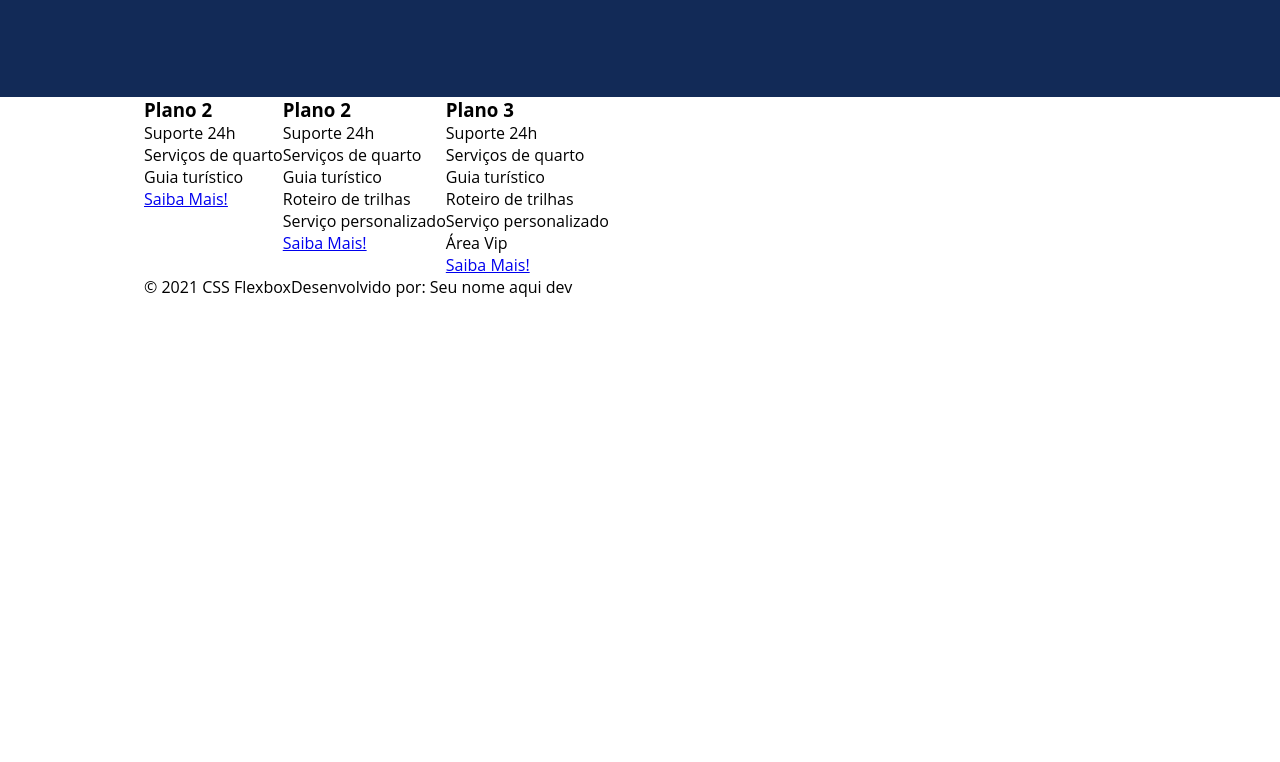
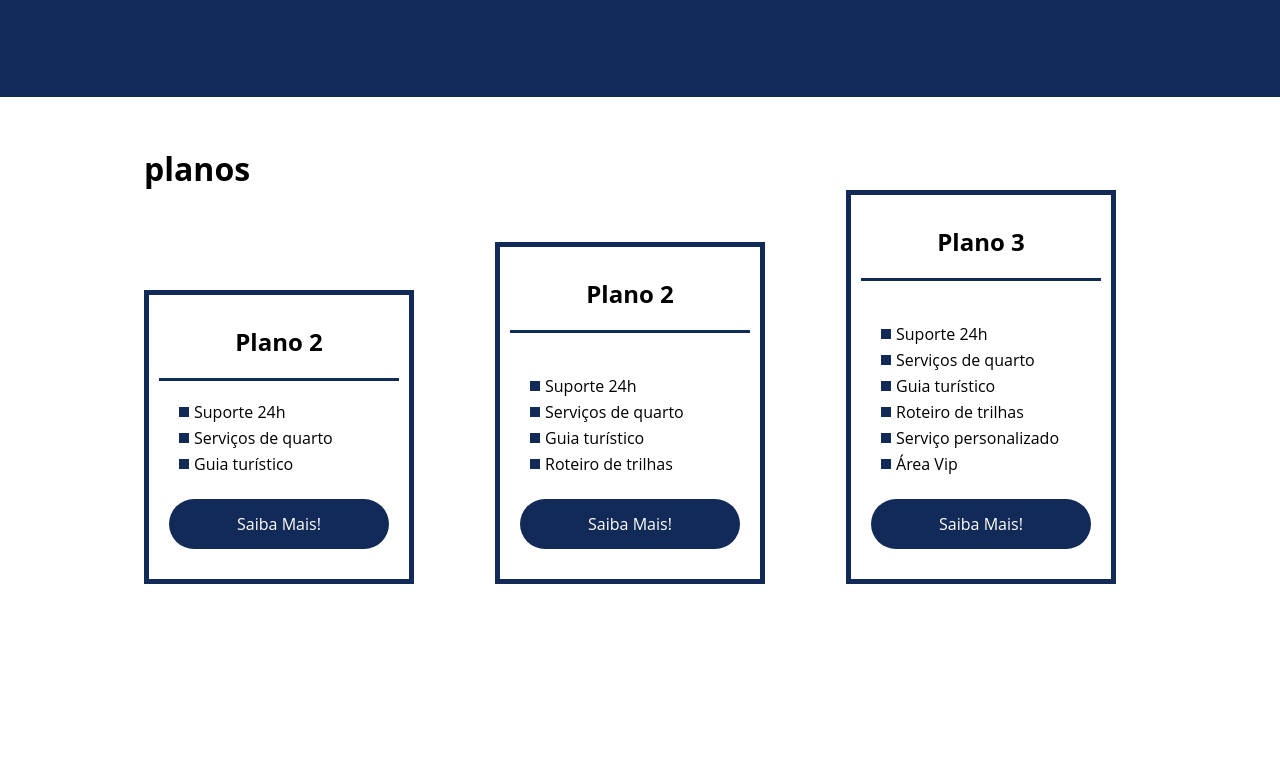
Before and after one commit to LuPeBreak/flex-turismo, a plain HTML site: page index.html in a window 1280 px wide. Shown: the part 1618-2380 px from the top of the page. Before the commit the page ends 1916 px from the top, so only its background shows below. Drawn offline with Linux system fonts and the light colour scheme.

Commit message:
Finalizado planos

```diff
--- a/index.html
+++ b/index.html
@@ -22,7 +22,7 @@
       <div class="apresentacao__texto">
         <h1>Flex <br />Turismos</h1>
         <p>O melhor serviço para você!</p>
-        <a href="">Saiba Mais!</a>
+        <a href="" class="btn">Saiba Mais!</a>
       </div>
 
       <div>
@@ -80,31 +80,37 @@
       </div>
     </div>
 
-    <div class="flex-container">
+    <div class="flex-container planos">
       <div>
+        <h2>planos</h2>
+      </div>
+      <div class="planos__list">
+
+        <div class="planos__item">
           <h3>Plano 2</h3>
           <ul>
             <li>Suporte 24h</li>
             <li>Serviços de quarto</li>
             <li>Guia turístico</li>
           </ul>
-        <a href="#">Saiba Mais!</a>
+          <a href="#" class="btn">Saiba Mais!</a>
         </div>
 
-      <div>
+        <div class="planos__item">
           <h3>Plano 2</h3>
+          <br>
           <ul>
             <li>Suporte 24h</li>
             <li>Serviços de quarto</li>
             <li>Guia turístico</li>
             <li>Roteiro de trilhas</li>
-          <li>Serviço personalizado</li>
           </ul>
-        <a href="#">Saiba Mais!</a>
+          <a href="#" class="btn">Saiba Mais!</a>
         </div>
 
-      <div>
+        <div class="planos__item">
           <h3>Plano 3</h3>
+          <br>
           <ul>
             <li>Suporte 24h</li>
             <li>Serviços de quarto</li>
@@ -113,7 +119,8 @@
             <li>Serviço personalizado</li>
             <li>Área Vip</li>
           </ul>
-        <a href="#">Saiba Mais!</a>
+          <a href="#" class="btn">Saiba Mais!</a>
+        </div>
       </div>
     </div>
 
--- a/style.css
+++ b/style.css
@@ -24,6 +24,20 @@ div img{
   max-width: 992px;
   margin: auto;
   width:100%
+}
+
+.btn{
+  background-color: #122A57;
+  color: #fff;
+  text-align: center;
+  border-radius: 30px;
+  width: 220px;
+  display: block;
+  text-decoration: none;
+  height: 50px;
+  line-height: 50px;
+  margin-top: 10px;
+  margin-bottom: 10px;
 }
 
 
@@ -68,19 +82,7 @@ header .menu{
   font-size: 48px;
   margin-bottom: 10px;
 }
-.apresentacao__texto a{
-  background-color: #122A57;
-  color: #fff;
-  text-align: center;
-  border-radius: 30px;
-  width: 220px;
-  display: block;
-  text-decoration: none;
-  height: 50px;
-  line-height: 50px;
-  margin-top: 10px;
-  margin-bottom: 10px;
-}
+
 /*Fim Apresentacao*/
 
 /*quem somos*/
@@ -168,3 +170,75 @@ header .menu{
   margin: auto;
 }
 /*Fim serviços*/
+
+/*planos*/
+
+.planos{
+  flex-direction: column;
+  min-height: 100vh;
+  padding-top: 50px;
+}
+.planos h2{
+  font-size: 32px;
+}
+.planos__list{
+  display: flex;
+  align-items: flex-end;
+  justify-content: space-between;
+}
+
+.planos__item{
+ flex: 1;
+ border: 5px solid #122A57;
+ margin-right: 20px;
+ padding: 10px;
+ max-width: 240px;
+}
+
+.planos__item .btn {
+  margin: auto;
+  margin-bottom: 20px;
+}
+
+.planos__item h3{
+  font-size: 24px;
+  display: flex;
+  flex-direction: column;
+  text-align: center;
+  margin-top: 20px;
+}
+
+.planos__item h3::after{
+  content: '';
+  background-color: #122A57;
+  width: 100%;
+  height: 3px;
+  margin-top: 20px;
+  margin-bottom: 10px;
+}
+
+.planos__item ul{
+  padding: 10px 20px;
+  display: flex;
+  flex-direction: column;
+  margin-bottom: 10px;
+}
+
+.planos__item ul li{
+  display: flex;
+  flex-wrap: nowrap;
+  align-items: center;
+  margin-bottom: 4px;
+}
+
+.planos__item ul li::before{
+  content: "";
+  background-color: #122a57;
+  width: 10px;
+  height: 10px;
+  margin-right: 5px;
+}
+
+
+
+/*Fim planos*/
```
Lines whose indentation alone changed are shown as unchanged.
